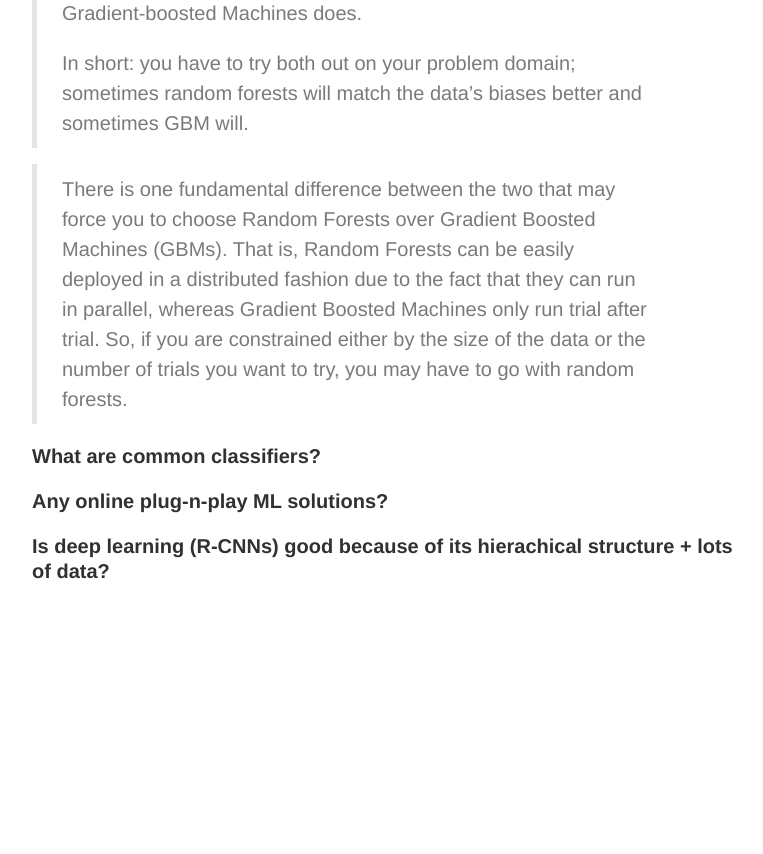
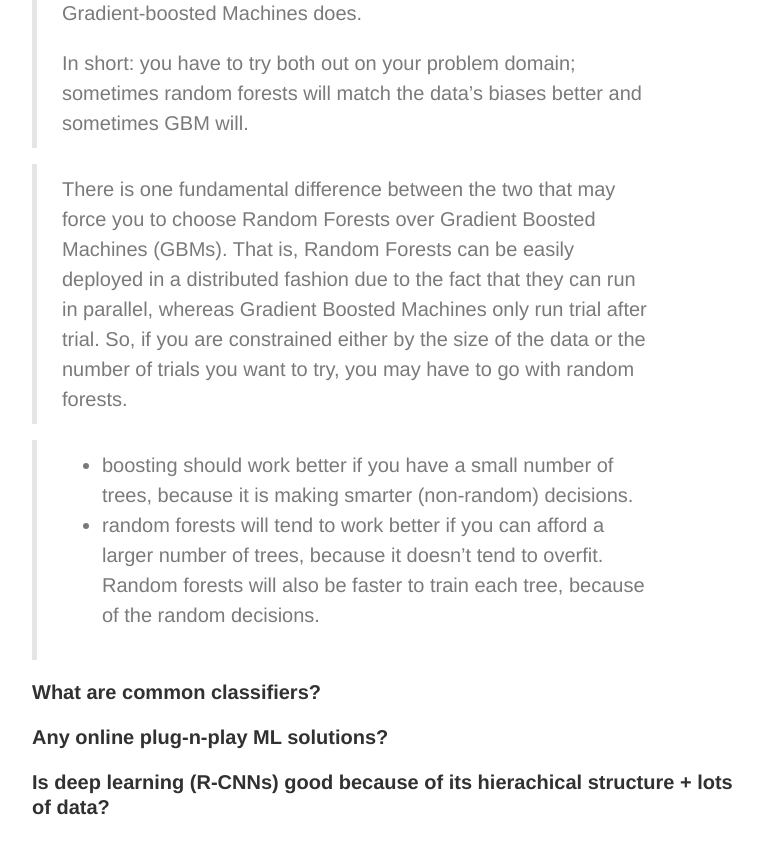
Before and after one commit to victorgan/victorgan.github.io, a Jekyll site: the page built from _posts/2014-09-19-machine-learning-notes.md, in a window 1280 px wide and 900 px high, scrolled down 6705 px. Shown: the top 854 px of the window, without its empty margins (248-1011 px from the left). Built offline with Jekyll 4.4.1, drawn with Linux system fonts in a browser that asks for light colours; nearby versions of some CDN libraries; library files that are not in the unit come from our copies; comment, search, counter and statistics services are not loaded; before the commit the page ends 7369 px from its top, so only the background shows below that.

Commit message:
Update 2014-09-19-machine-learning-notes.md

```diff
--- a/_posts/2014-09-19-machine-learning-notes.md
+++ b/_posts/2014-09-19-machine-learning-notes.md
@@ -212,6 +212,9 @@ Boosted trees uses boosting, random forest uses bagging.
 
 > There is one fundamental difference between the two that may force you to choose Random Forests over Gradient Boosted Machines (GBMs). That is, Random Forests can be easily deployed in a distributed fashion due to the fact that they can run in parallel, whereas Gradient Boosted Machines only run trial after trial. So, if you are constrained either by the size of the data or the number of trials you want to try, you may have to go with random forests.
 
+> - boosting should work better if you have a small number of trees, because it is making smarter (non-random) decisions.
+> - random forests will tend to work better if you can afford a larger number of trees, because it doesn't tend to overfit.
+> Random forests will also be faster to train each tree, because of the random decisions.
 
 
 #### What are common classifiers?
```
